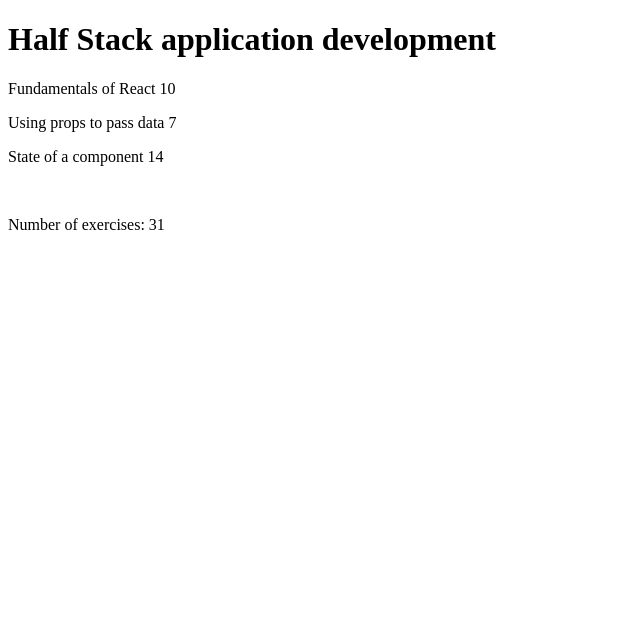
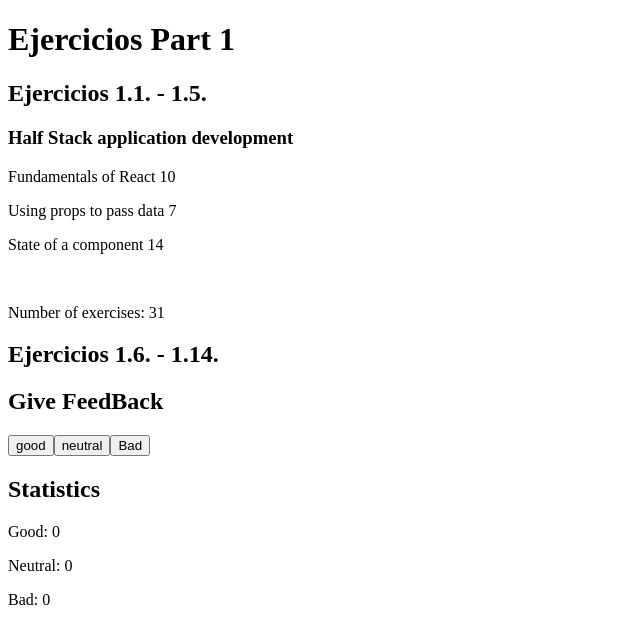
Before and after one commit to JesusDSarmiento/FullStackOpen, a React (Vite) app in the folder Part 1/: page / in a window 1280 px wide. Shown: the top 644 px of the page, without its empty margins (0-640 px from the left). Built offline with nearby package versions, Linux system fonts and the light colour scheme.

Commit message:
Ejercicio 1.6

```diff
--- a/Part 1/src/App.jsx
+++ b/Part 1/src/App.jsx
@@ -1,7 +1,8 @@
+import { useState } from 'react'
 
 const Header = (props) => {
 
- return <h1>{props.title.name}</h1>
+ return <h3>{props.title.name}</h3>
 }
 
 const Part = (props) =>{
@@ -34,16 +35,38 @@
     name:'Half Stack application development',
     parts:  [{name:'Fundamentals of React', exercises: 10 },{name:'Using props to pass data', exercises: 7},{name:'State of a component', exercises: 14}]
   }
-  //const sum = exercises[0]+exercises[1]+exercises[2]
 
+    const [good, setGood] = useState(0)
+    const [neutral, setNeutral] = useState(0)
+    const [bad, setBad] = useState(0)
   return (
     <div>
+    <h1>Ejercicios Part 1</h1>
+    <h2>Ejercicios 1.1. - 1.5.</h2>
+
       <Header title = {course}></Header>
 
       <Content partes ={course}></Content>
 
       <Total ejercicios={course}></Total>
 
+    <h2>Ejercicios 1.6. - 1.14.</h2>
+
+    <div>
+      <h2>Give FeedBack</h2>
+
+      <button onClick={()=>setGood(good + 1)}>good</button>
+      <button onClick={()=>setNeutral(neutral + 1)}>neutral</button>
+      <button onClick={()=>setBad(bad + 1)}>Bad</button>
+
+      <h2>Statistics</h2>
+
+      <p>Good: {good}</p>
+      <p>Neutral: {neutral}</p>
+      <p>Bad: {bad}</p>
+
+
+    </div>
 
     </div>
   )
```
